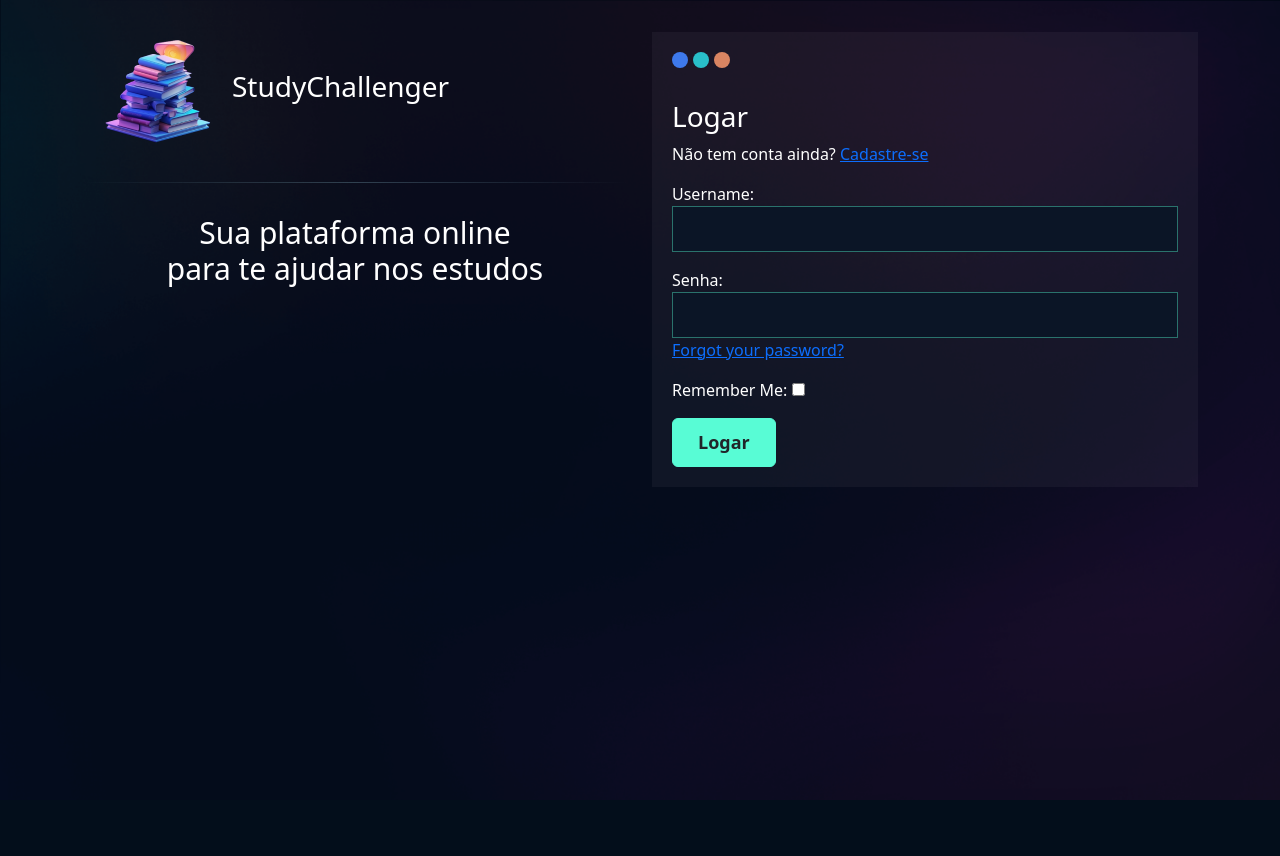
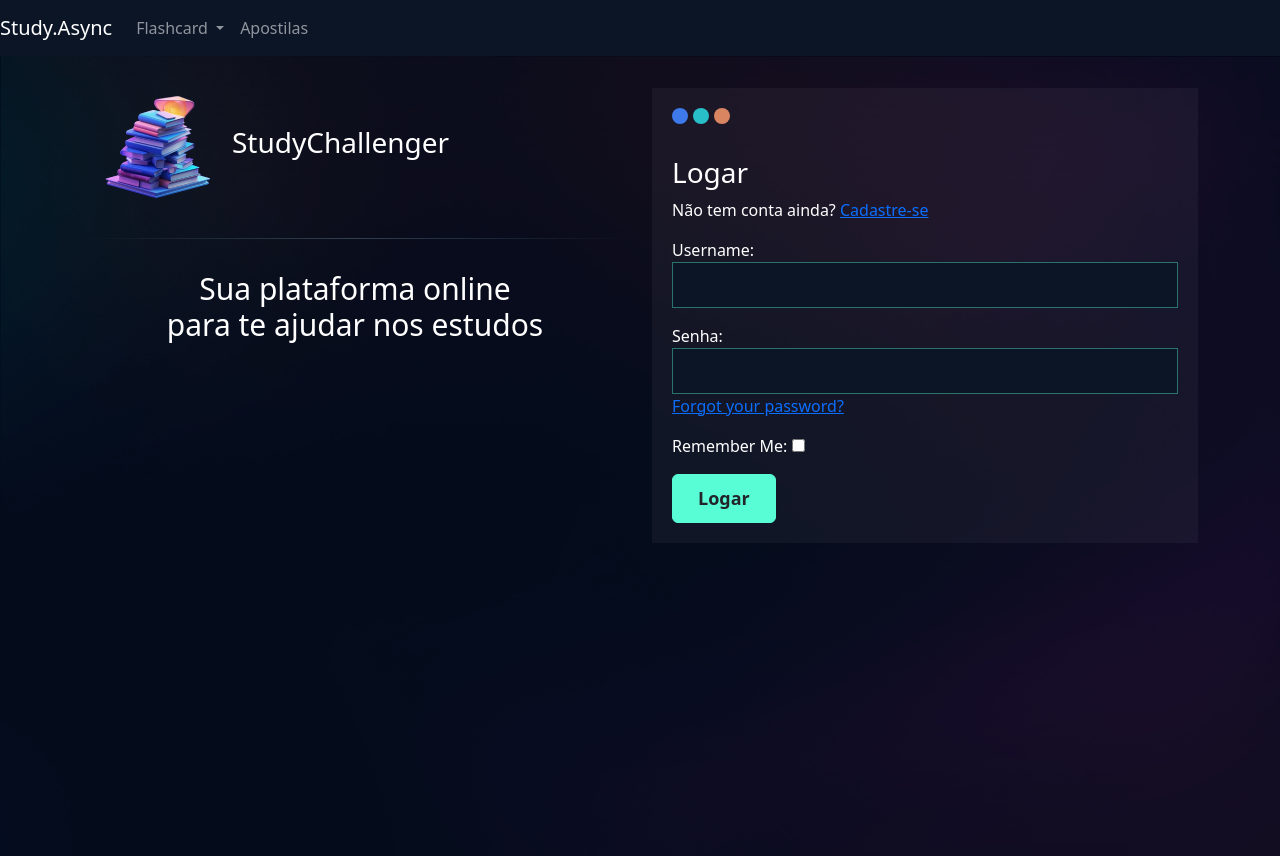
Before and after one commit to LopesLs/StudyChallenger, a Django app: a page that uses website/templates/index.html in a window 1280 px wide. Before the commit the page ends 800 px from the top, so only its background shows below. Run offline with Django 5.2, Linux system fonts and the light colour scheme; parts of the project's set-up code (start-up, migrations or seed data) failed here and were passed over.

Commit message:
(feat): added navbar

```diff
--- a/website/templates/index.html
+++ b/website/templates/index.html
@@ -11,6 +11,30 @@
     {% block title %} <title> StudyChallenger | Home Page </title> {% endblock %}
 </head>
 <body>
+    <nav style="background-color: var(--main-color)" class="navbar navbar-expand-lg navbar-dark">
+        <a class="navbar-brand" href="/">Study.Async</a>
+        <button class="navbar-toggler" type="button" data-toggle="collapse" data-target="#navbarNav" aria-controls="navbarNav" aria-expanded="false" aria-label="Toggle navigation">
+          <span class="navbar-toggler-icon"></span>
+        </button>
+        <div class="collapse navbar-collapse" id="navbarNav">
+          <ul class="navbar-nav">
+            <li class="nav-item dropdown">
+              <a class="nav-link dropdown-toggle" href="#" id="navbarDropdown" role="button" data-bs-toggle="dropdown" aria-expanded="false">
+                Flashcard
+              </a>
+              <ul class="dropdown-menu" aria-labelledby="navbarDropdown">
+                <li><a class="dropdown-item" href="{% url 'new-flashcard' %}">Criar flashcard</a></li>
+                <li><a class="dropdown-item" href="{% url 'new-challenge' %}">Criar desafio</a></li>
+                <li><a class="dropdown-item" href="{% url 'list-challenges' %}">Listar desafio</a></li>
+              </ul>
+            </li>
+            <li class="nav-item">
+              <a class="nav-link" href="">Apostilas</a>
+            </li>
+          </ul>
+        </div>
+    </nav>
+
     {% if messages %}
         {% for message in messages %}
             <div class="alert {{ message.tags }} alert-dismissible fade-show" role="alert">
```
